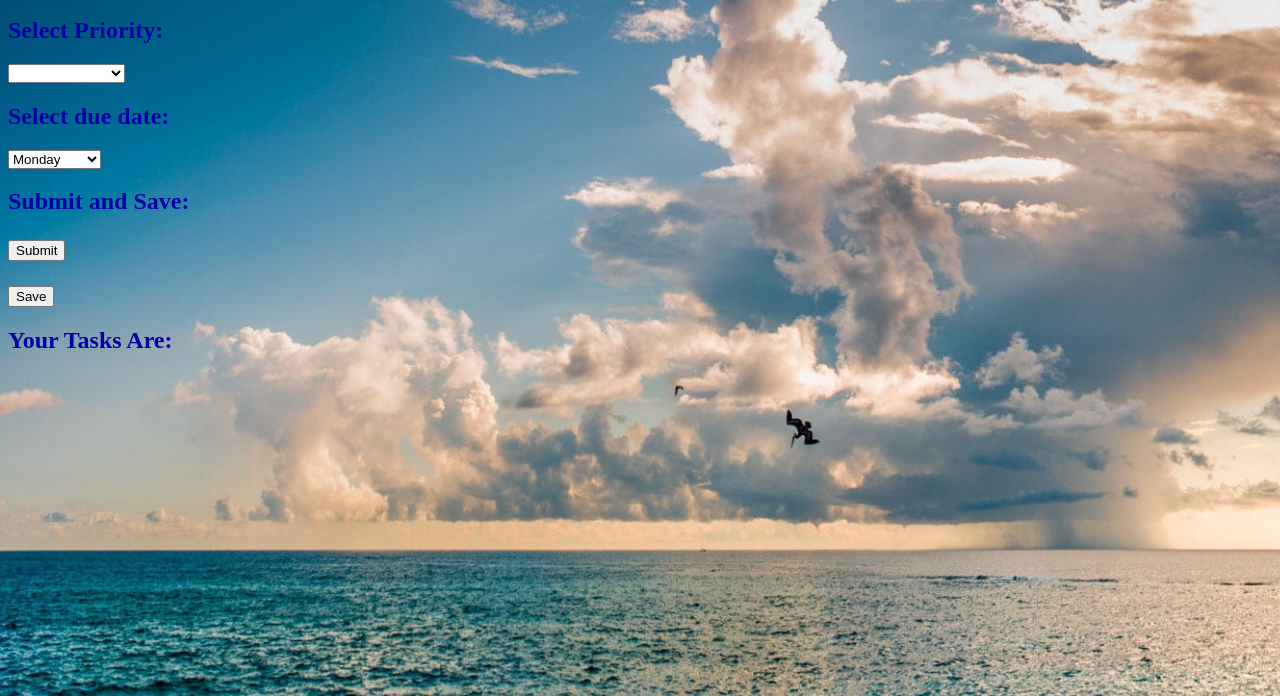
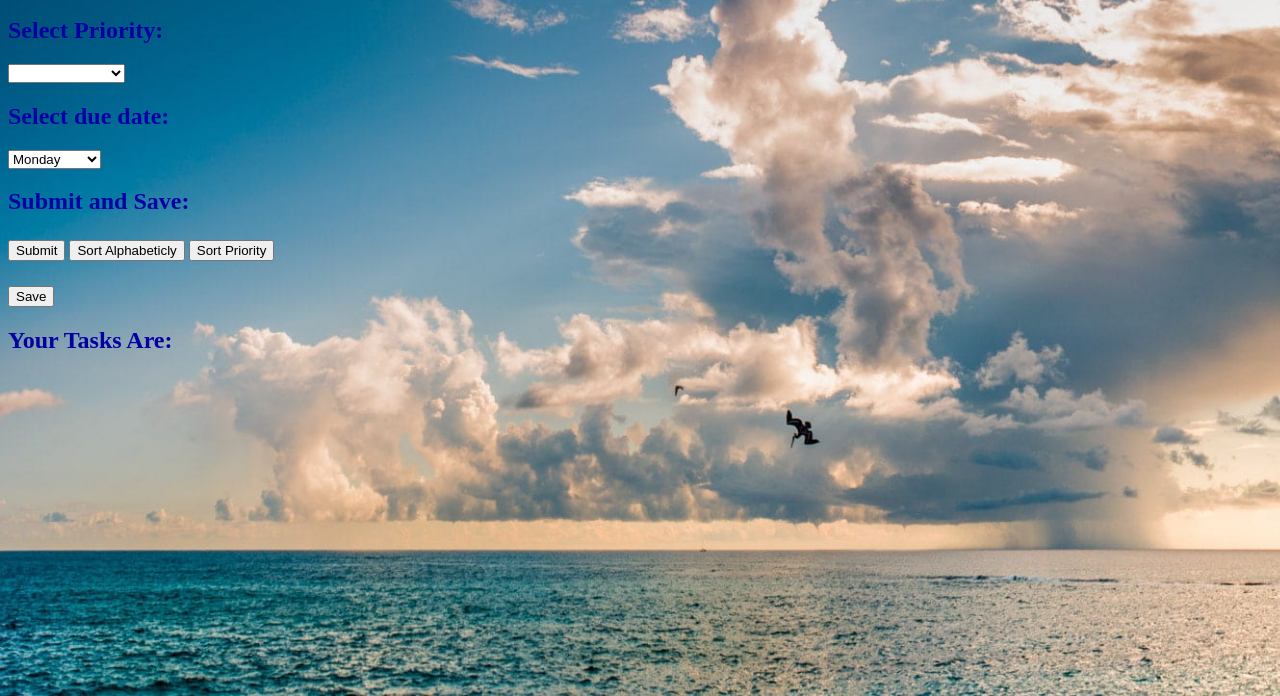
Before and after one commit to Myburgh3214/toDo-Vue, a plain HTML site: page index.html in a window 1280 px wide. Shown: the part 104-800 px from the top of the page. Drawn offline with nearby package versions, Linux system fonts and the light colour scheme.

Commit message:
All functions working, waiting for feedback

```diff
--- a/index.html
+++ b/index.html
@@ -27,6 +27,8 @@
             <h2>Submit and Save:</h2>
     <div class="submit">
     <button type="button" v-on:click="addTodo()"  class="btn btn-primary btn-sm">Submit</button>
+    <button type="button" v-on:click="sort()"  class="sort-btn">Sort Alphabeticly</button>
+    <button type="button" v-on:click="sortPriority()" class="sort-priority">Sort Priority</button>
     </div>
     <div class="submit">
         <button type="button" @click="saveTask()"  class="btn btn-primary btn-sm">Save</button>
@@ -44,6 +46,7 @@
         </ul>
         </form>
     </div>
+
     <script src="https://unpkg.com/vue"></script>
     <script src="js/script.js"></script>
   </body>
--- a/js/script.js
+++ b/js/script.js
@@ -8,18 +8,24 @@ data: {
     selectedPriority: {priority: 2, label: 'low'},
 
 },
-    mounted() {
-        if (localStorage.todos) {
-            this.todos = JSON.parse(localStorage.getItem("todos"))
+mounted() {
+    if (localStorage.todos) {
+        this.todos = JSON.parse(localStorage.getItem("todos"))
 }
 },
 methods: {
-    saveTask : function(){
+    sort: function() {
+            this.todos.sort((a, b) => (a.todos > b.todos ? 1 : -1));
+},
+sortPriority: function() {
+    this.todos.sort((a, b) => (a.priority > b.priority ? 1 : -1));
+},
+saveTask : function(){
     const data = JSON.stringify(this.todos)
     localStorage.setItem('todos', data);
     JSON.parse(localStorage.getItem("todos"))
 },
-addTodo: function() {
+addTodo : function() {
     let newTodo = this.todoText.trim();
     if (this.todoText !== '') {
     this.todos.push({
@@ -32,6 +38,7 @@ addTodo: function() {
     this.todoText = ''
 }
 },
+
 removeItem(todo) {
     this.todos.splice(todo, 1)
 },
```
